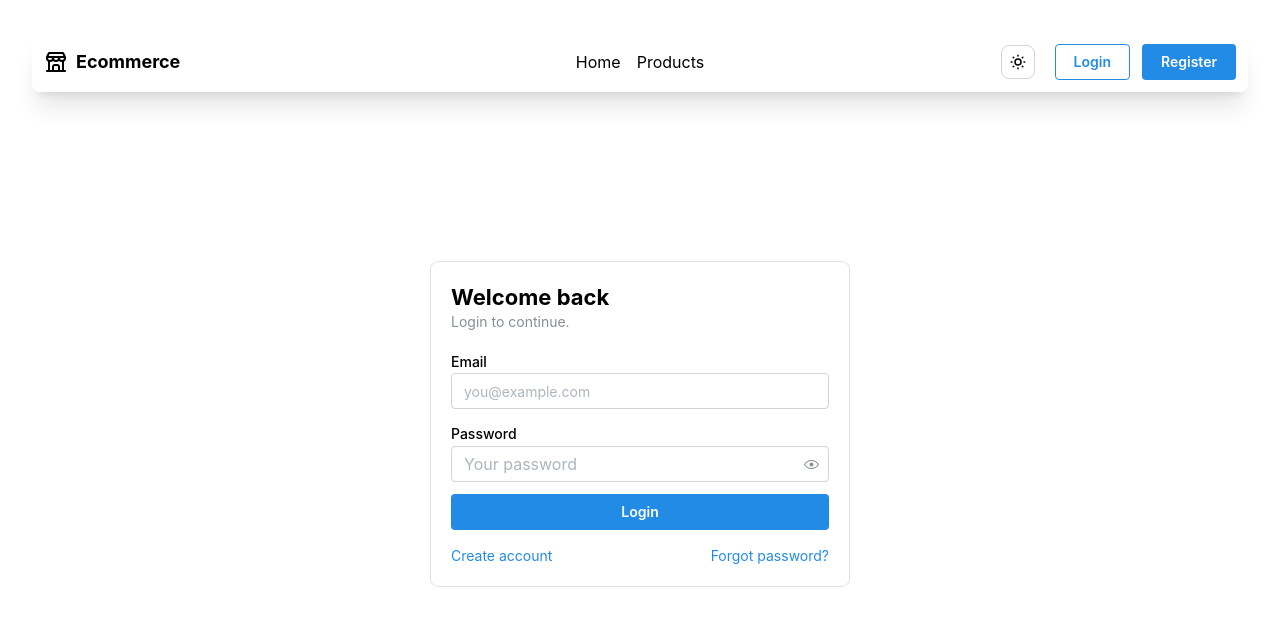
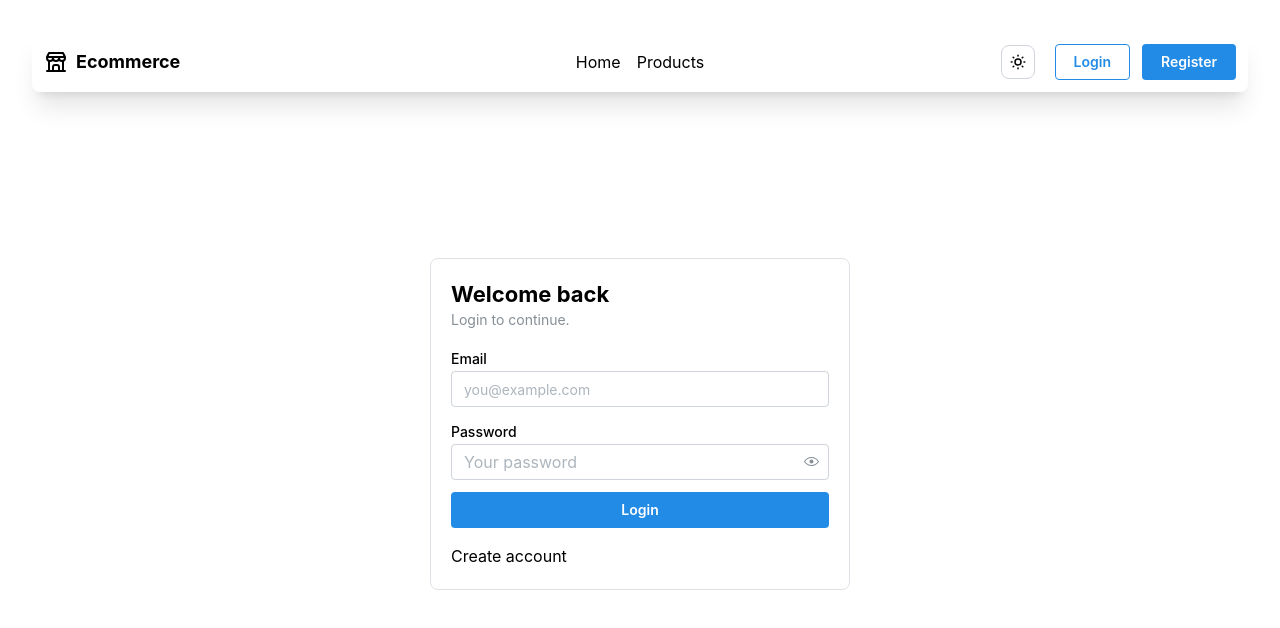
Before and after one commit to gsg-advanced-react-g1/trial-react-app, a React (Vite) app: page /login in a window 1280 px wide. Shown: the top 628 px of the page. Built offline with nearby package versions, Linux system fonts and the light colour scheme; no server answers.

Commit message:
Update LoginForm, use Link instead of Anchor

```diff
--- a/src/modules/Auth/login/components/LoginForm/LoginForm.tsx
+++ b/src/modules/Auth/login/components/LoginForm/LoginForm.tsx
@@ -1,8 +1,9 @@
 import React from "react";
-import { Alert, Anchor, Button, Group, Paper, PasswordInput, Stack, Text, TextInput, Title } from "@mantine/core";
+import { Alert, Button, Group, Paper, PasswordInput, Stack, Text, TextInput, Title } from "@mantine/core";
 
 import type { LoginFormProps } from "./login.types";
 import { useLoginForm } from "./useLoginForm";
+import { Link } from "@tanstack/react-router";
 
 const LoginForm: React.FC<LoginFormProps> = ({ onSuccess, showLinks = true }) => {
     const {
@@ -82,12 +83,9 @@ const LoginForm: React.FC<LoginFormProps> = ({ onSuccess, showLinks = true }) =>
 
                             {showLinks && (
                                 <Group justify="space-between" mt={4}>
-                                    <Anchor href="/register" size="sm">
+                                    <Link to="/register">
                                         Create account
-                                    </Anchor>
-                                    <Anchor href="/forgot-password" size="sm">
-                                        Forgot password?
-                                    </Anchor>
+                                    </Link>
                                 </Group>
                             )}
                         </Stack>
```
